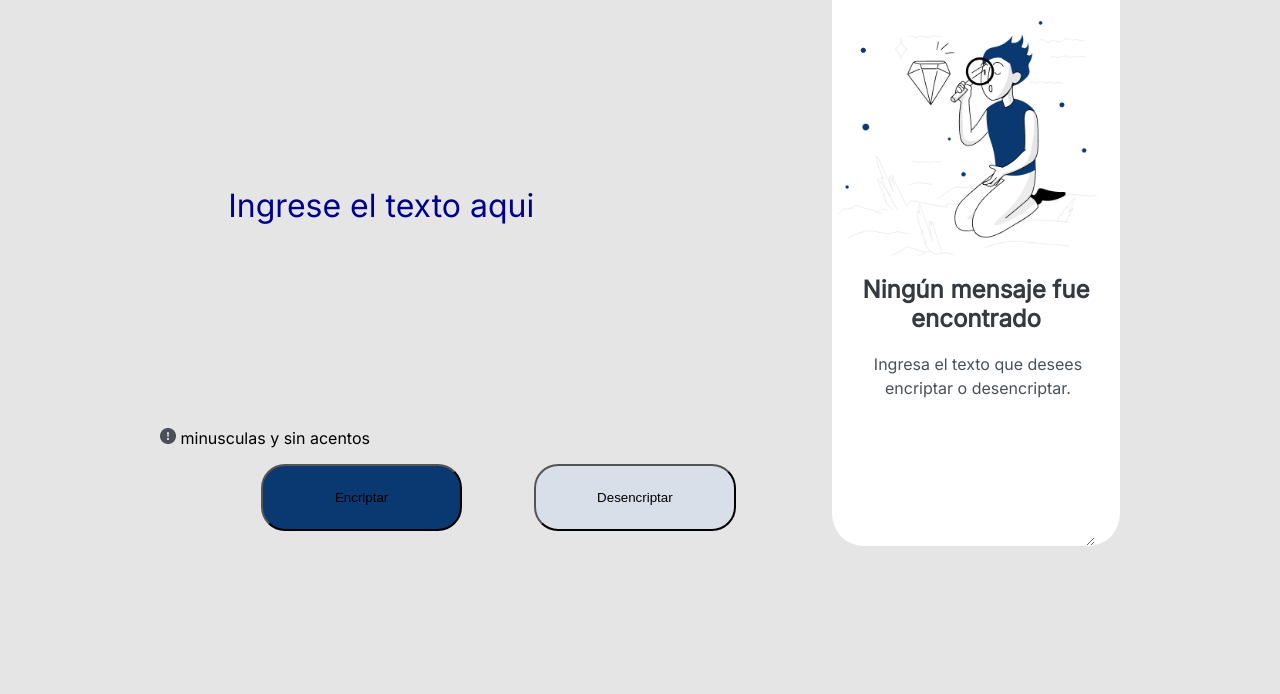
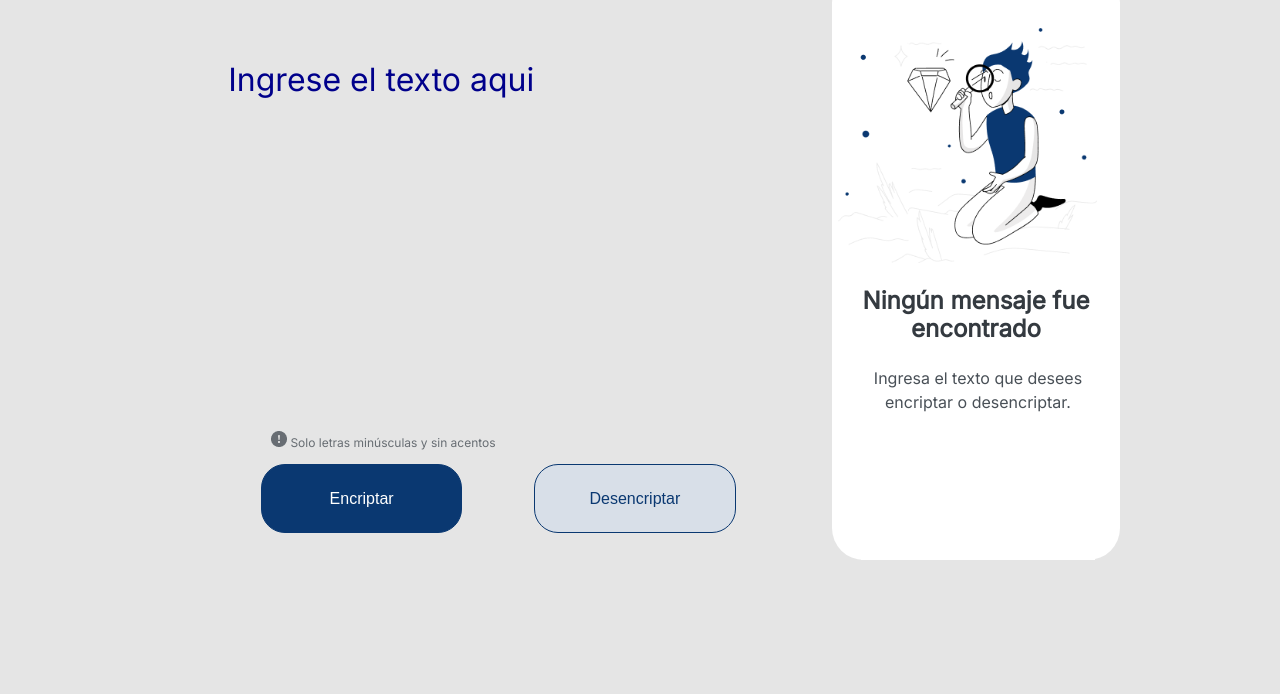
Before and after one commit to LucasCicconi1704/encriptador, a plain HTML site: page index.html in a window 1280 px wide. Shown: the part 106-800 px from the top of the page. Drawn offline with Linux system fonts and the light colour scheme.

Commit message:
Encriptador 3.0

```diff
--- a/index.html
+++ b/index.html
@@ -10,19 +10,19 @@
     <img class="logo-img" src="public/images/logo.png">
     <main class="container">
 
-        <div class="left">
+        <section class="left">
             <input class="input-txt" id="inputTxt" type="text" placeholder="Ingrese el texto aqui"
             Ingrese el texto aqui>
-        </div>
-        <div class="right">
+        </section>
+        <section class="right">
             <img src="public/images/muñeco.png" id="right-img" alt="imagen">
                 <h1 id="right-txt">Ningún mensaje fue encontrado</h1>
                 <textarea name="name" rows="8" cols="80" id="right-txt-2" placeholder="">Ingresa el texto que desees encriptar o desencriptar.
                 </textarea>
                 <button id="copy-btn" type="button" name="button" onclick="copiarTxt()">Copy</button>
-        </div>
+        </section>
         <div class="left-buttons">
-            <p class="alert"><img src="public/images/alerta.png"> minusculas y sin acentos</p>
+            <p class="alert"><img src="public/images/alerta.png">   Solo letras minúsculas y sin acentos</p>
             <button type="button" id="btn-encriptar" onclick="encriptar()">Encriptar</button>
             <button type="button" id="btn-desencriptar" onclick="desencriptar()">Desencriptar</button>
         </div>
--- a/public/css/index.css
+++ b/public/css/index.css
@@ -1,5 +1,5 @@
 body {
-    margin: 0px;
+    margin: 9px;
     padding: 0px;
     font-family: 'Inter';
     font-style: normal;
@@ -22,7 +22,7 @@ body {
     margin: auto;
     width:960px;
     height:650px;
-    padding:5px;
+    padding:3px;
 }
 
 .logo{
@@ -46,8 +46,8 @@ body {
     float: left;
     margin-left: 10%;
     margin-top: 10%;
-    width: 80%;
-    height: 80%;
+    width: 81%;
+    height: 21%;
     color: #0A3871;
     font-size: 20px;
     border: none;
@@ -58,7 +58,7 @@ body {
 .right {
     float:right;
     width: 30%;
-    height:auto;
+    height: auto;
     border-radius: 32px;
     background: white;
 }
@@ -93,6 +93,7 @@ body {
     text-align: center;
     /* Gray/gray-400 */
     color: #495057;
+    resize: none;
 }
 
 #copy-btn {
@@ -106,6 +107,16 @@ body {
     display: none;
 }
 
+.alert{
+    margin-left: 111px;
+    font-weight: 400;
+    font-size: 12px;
+    line-height: 150%;
+    /* Gray/gray-400 */
+    color: #495057;
+    opacity: 0.8;
+}
+
 .left-buttons {
     float: left;
     width: 70%;
@@ -116,9 +127,19 @@ body {
     padding:24px;
     width: 30%;
     height: 60%;
+    gap: 8px;
     border-radius: 24px;
     margin-left: 15%;
+    font-weight: 400;
+    font-size: 16px;
+    line-height: 19px;
+    text-align: center;
+    box-sizing: border-box;
+    /* White */
+    color: #FFFFFF;
+    /* Dark blue/dark-blue-300 */
     background: #0A3871;
+    border: 1px solid #0A3871;
 }
 
 #btn-desencriptar {
@@ -127,5 +148,19 @@ body {
     height: 60%;
     border-radius: 24px;
     margin-left: 10%;
+    box-sizing: border-box;
+    /* Auto layout */
+    flex-direction: row;
+    align-items: flex-start;
+    gap: 8px;
+    /* Light gray */
     background: #D8DFE8;
+    /* Dark blue/dark-blue-300 */
+    border: 1px solid #0A3871;
+    font-weight: 400;
+    font-size: 16px;
+    line-height: 19px;
+    text-align: center;
+    /* Dark blue/dark-blue-300 */
+    color: #0A3871;
 }
```
